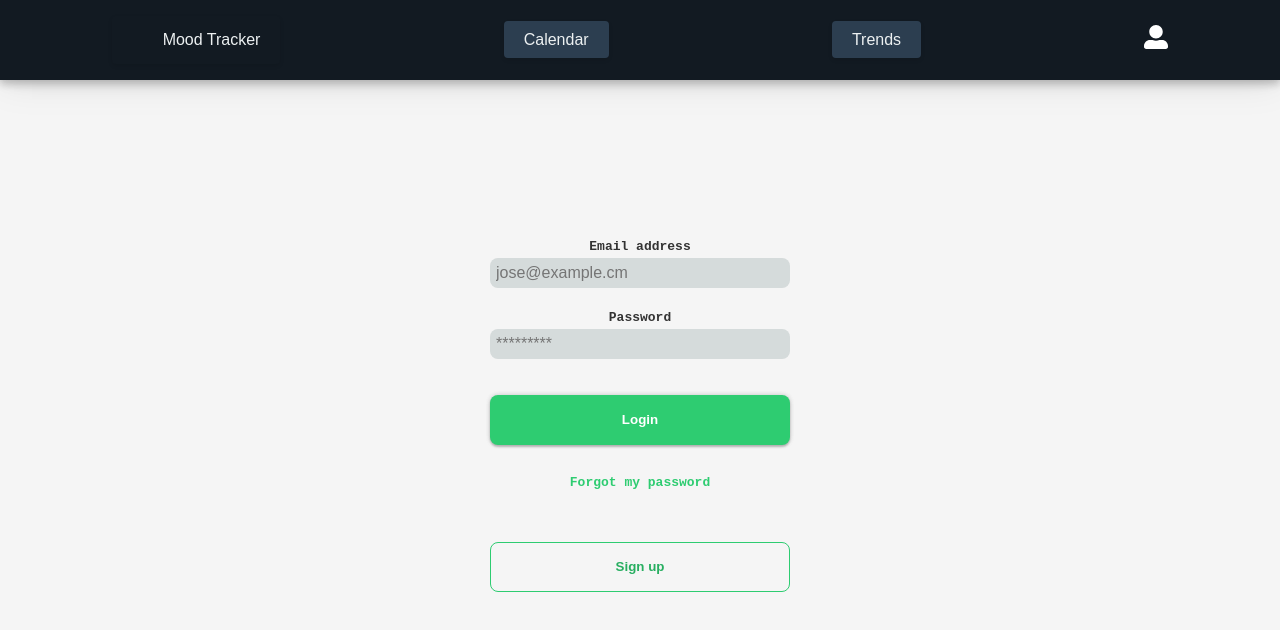
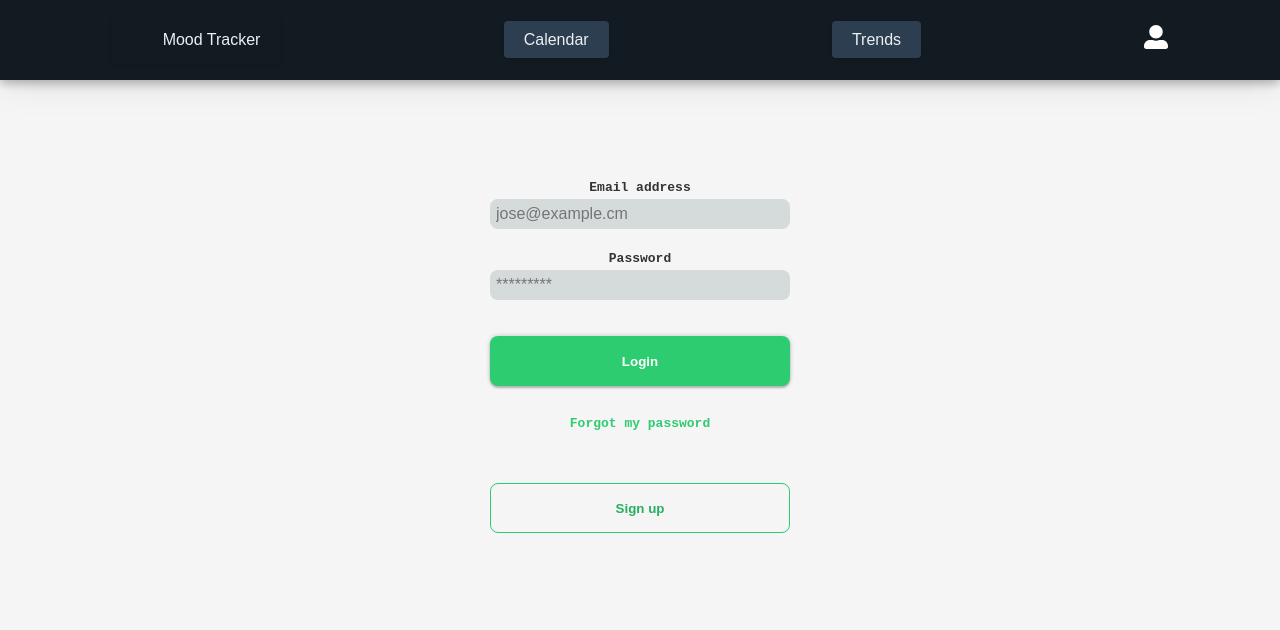
Before and after one commit to joselacruz/moodTracker, a React (Vite) app: page /login in a window 1280 px wide. Shown: the top 630 px of the page. Built offline with nearby package versions, Linux system fonts and the light colour scheme; no server answers; some icons are missing.

Commit message:
update it is better to use  refresh page when logging in and logging out

```diff
--- a/src/Components/UserDetail/index.jsx
+++ b/src/Components/UserDetail/index.jsx
@@ -2,12 +2,10 @@ import { useContext } from "react";
 import { UserContext } from "../../Context/userContext";
 import { signOutUser } from "../../Utils/firebase";
 import { MoodContext } from "../../Context";
-import { useNavigate } from "react-router-dom";
 import "./UserDetail.css";
 
 const UserDetail = () => {
   const context = useContext(MoodContext);
-  const navigate = useNavigate();
   const contexUserIsAuth = useContext(UserContext);
   const typeButton = () => {
     if (contexUserIsAuth.user) {
@@ -34,7 +32,7 @@ const UserDetail = () => {
       };
       handleLogout();
     } else {
-      return (navigate('/login'));
+      return (window.location.pathname = "/login");
     }
   };
   return (
--- a/src/Pages/Login/Login.css
+++ b/src/Pages/Login/Login.css
@@ -1,7 +1,7 @@
 
 .Login {
 	width: 100%;
-    height: calc(100vh - 130px);
+    padding-top: 100px;
 	display: grid;
 	place-items: center;
 
```
